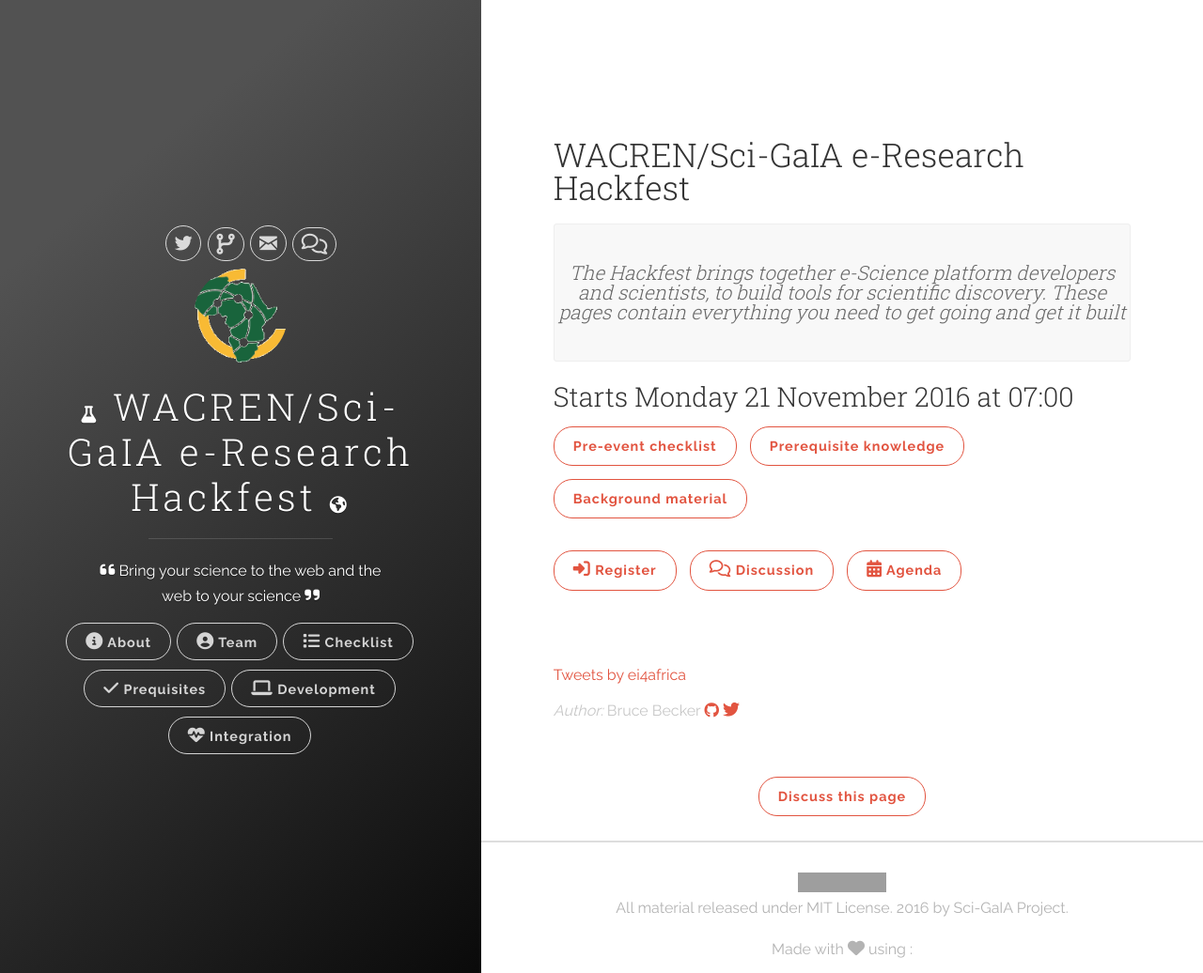
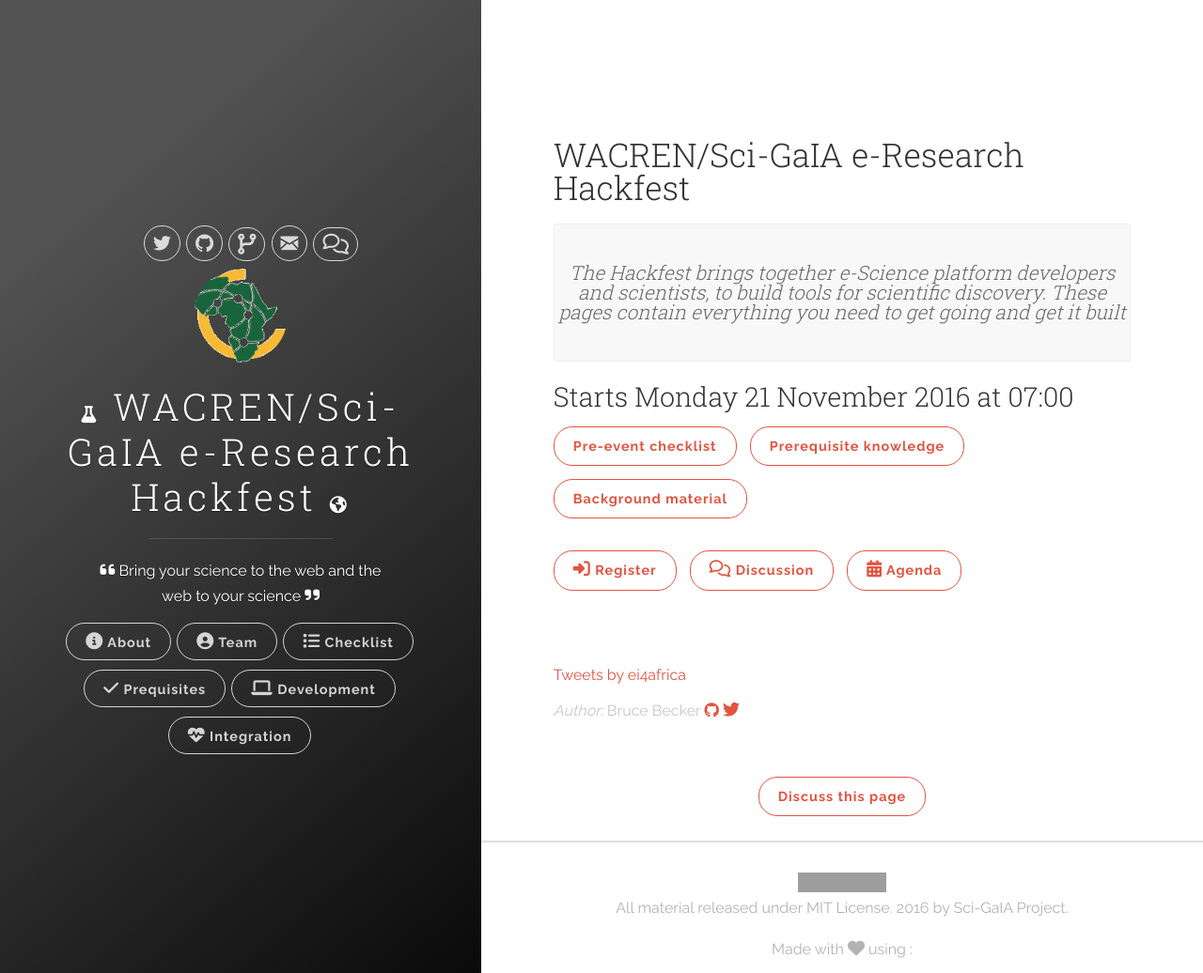
Before and after one commit to kodion/hackfest-site, a Jekyll site: the page built from index.html, in a window 1280 px wide and 1036 px high. Shown: the whole window at 94% size. Built offline with Jekyll 4.4.1, drawn with Linux system fonts in a browser that asks for light colours; nearby versions of some CDN libraries; the list of posts is cut into pages by our own code; comment, search, counter and statistics services are not loaded; grey boxes are pictures that could not be loaded.

Commit message:
was using the wrong variable for the github repo

```diff
--- a/_includes/header.html
+++ b/_includes/header.html
@@ -40,7 +40,7 @@
           </li>
         {% endif %}
 
-        {% if site.organiser.github_username %}
+        {% if site.data.hackfest.repo %}
           <!-- GitHub -->
           <li class="navigation__item">
             <a href="https://www.github.com/{{ site.data.hackfest.repo }}" title="See on GitHub" target="_blank">
```
